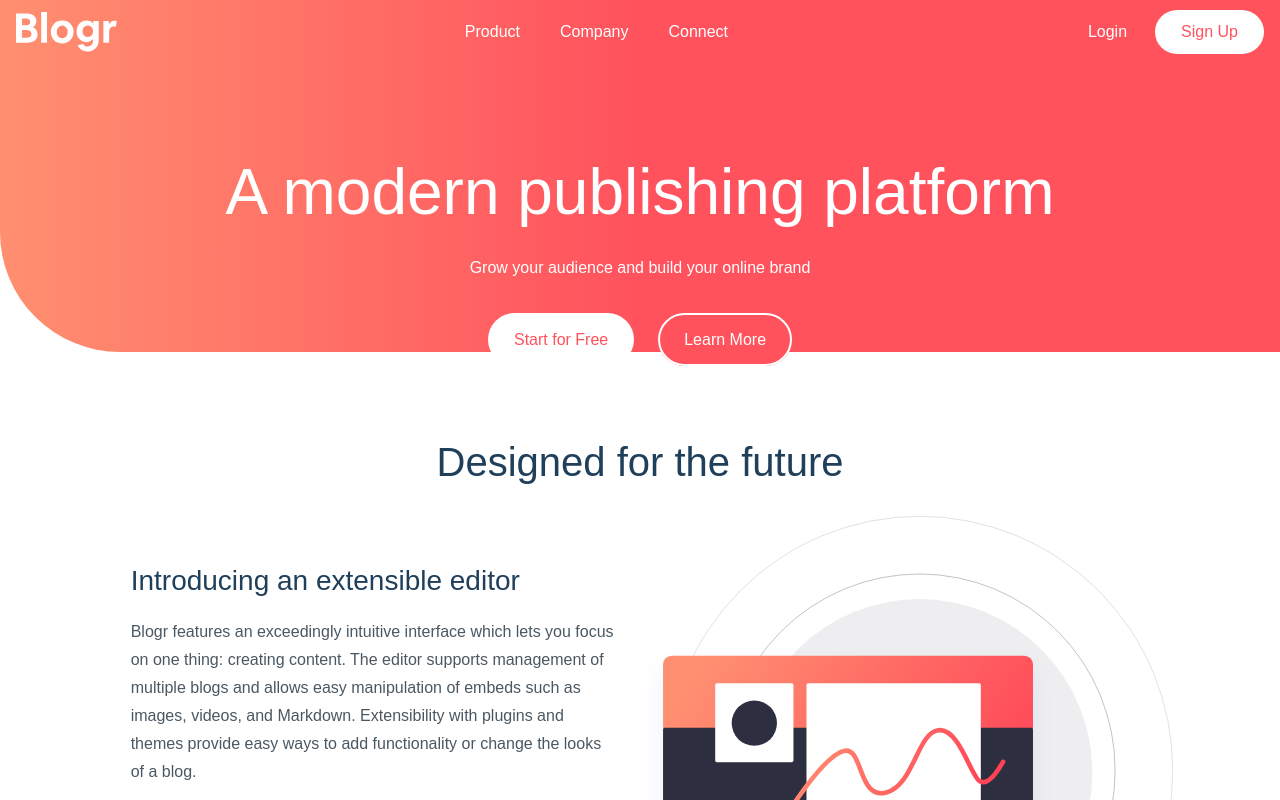
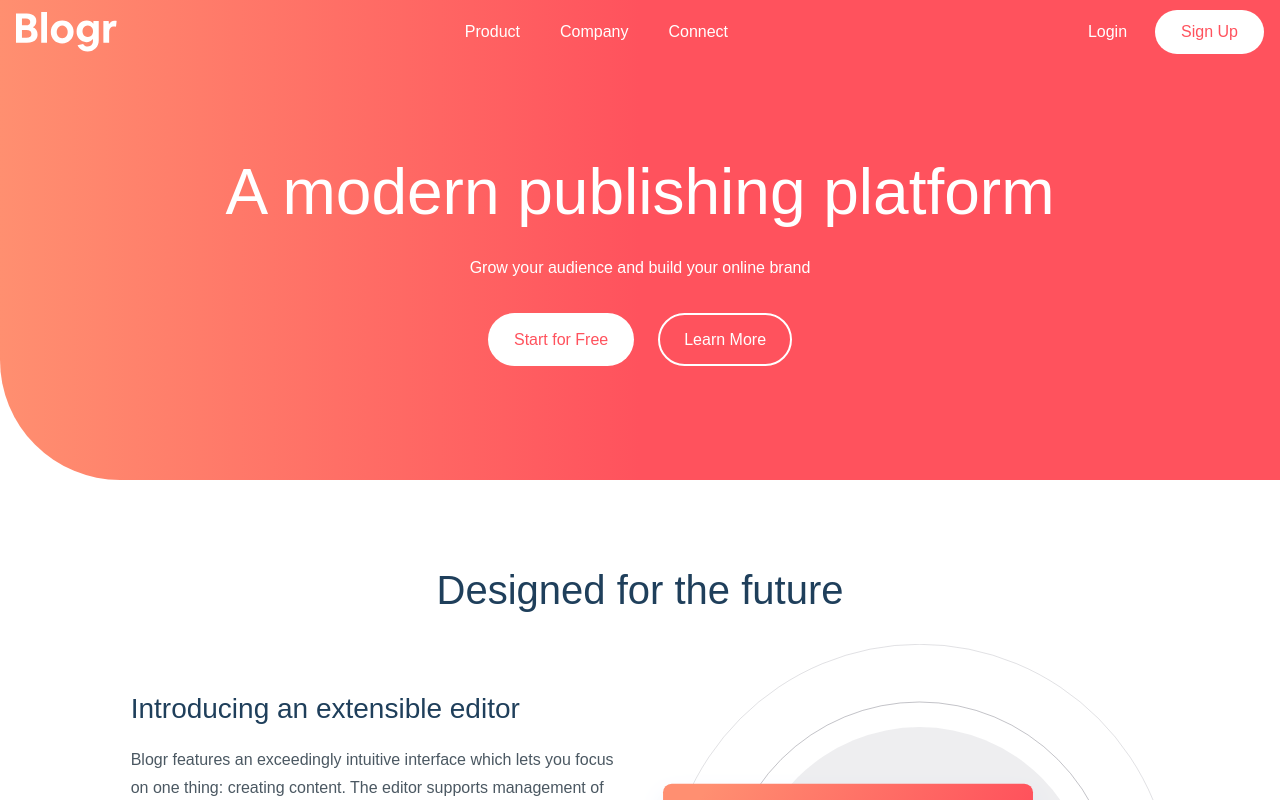
Before and after one commit to epalacio/portfolio-blogr-lp, a React (Create React App) app: page / in a window 1280 px wide. Shown: the top 800 px of the page. Built offline with nearby package versions, Linux system fonts and the light colour scheme.

Commit message:
fix padBottom on hero sec

```diff
--- a/src/components/Hero.js
+++ b/src/components/Hero.js
@@ -7,7 +7,7 @@ const Hero = () => {
   const [isOpen, setIsOpen] = useState(false);
 
   return (
-    <div className='bg-gradient-to-r from-salmon via-carnation to-carnation rounded-bl-blogrRad'>
+    <div className='bg-gradient-to-r from-salmon via-carnation to-carnation rounded-bl-blogrRad pb-32'>
       <nav className='relative'>
         <div className='max-w-7xl mx-auto px-4'>
           <div className='flex items-center justify-between h-16'>
```
